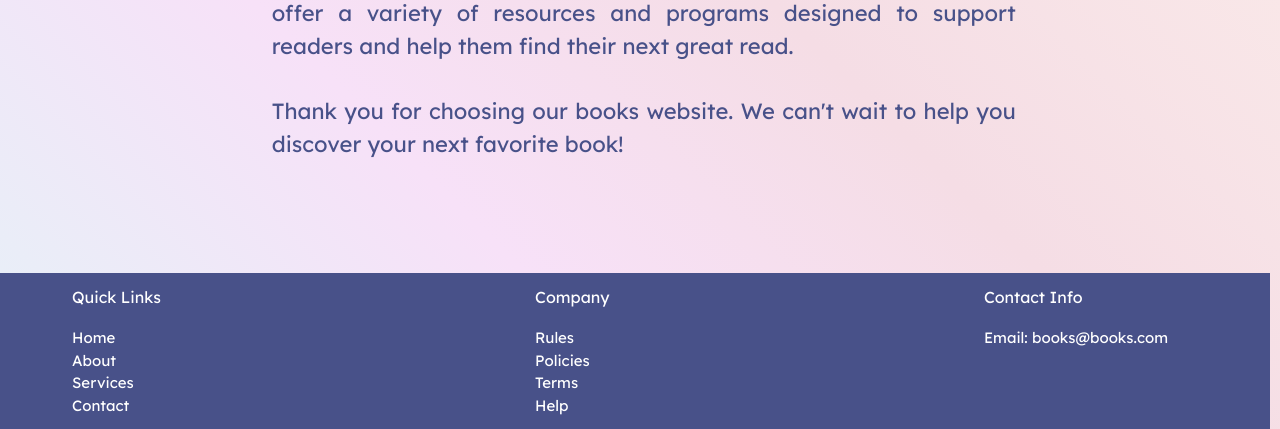
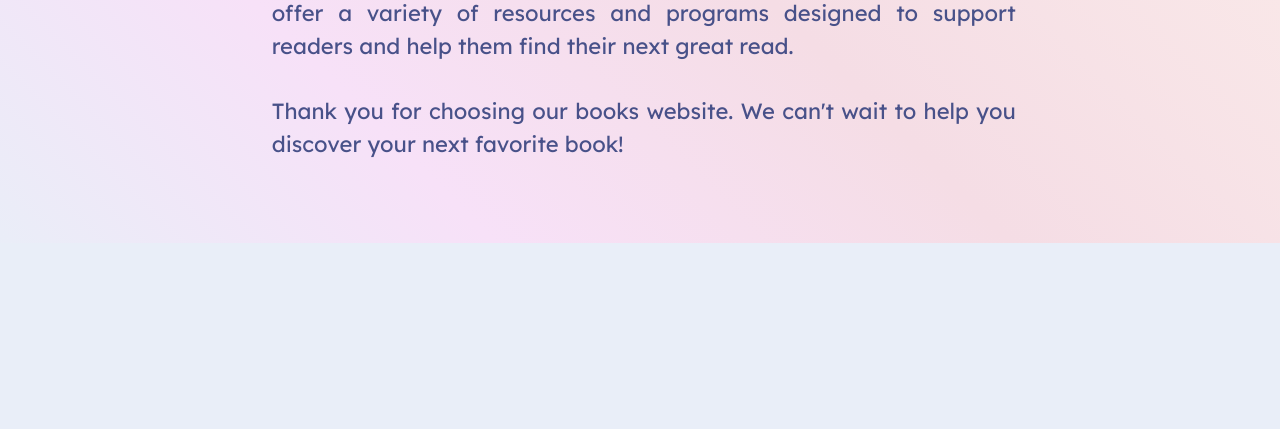
Before and after one commit to Dhruvi111/Book_Review_Aggregator_and_Price_Comparison_Website, a Django app: page /about/ in a window 1280 px wide. Shown: the part 810-1239 px from the top of the page. After the commit the page ends 1053 px from the top, so only its background shows below. Run offline with Django 4.2, Linux system fonts and the light colour scheme.

Commit message:
minor changes

```diff
--- a/Books/bookReview/templates/bookReview/basic.html
+++ b/Books/bookReview/templates/bookReview/basic.html
@@ -141,7 +141,7 @@
     {% block body %}{% endblock body %}
 
 
-    <footer class="footer">
+    {% comment %} <footer class="footer">
     <div class="container">
       <div class="footer-content">
         <div class="quick-links">
@@ -172,7 +172,7 @@
         </div>
       </div>
     </div>
-  </footer>
+  </footer>  {% endcomment %}
 
     <script
     src="https://code.jquery.com/jquery-3.6.3.js"
```
Also changed, not shown: Books/bookReview/views.py (+5 -2 lines).
